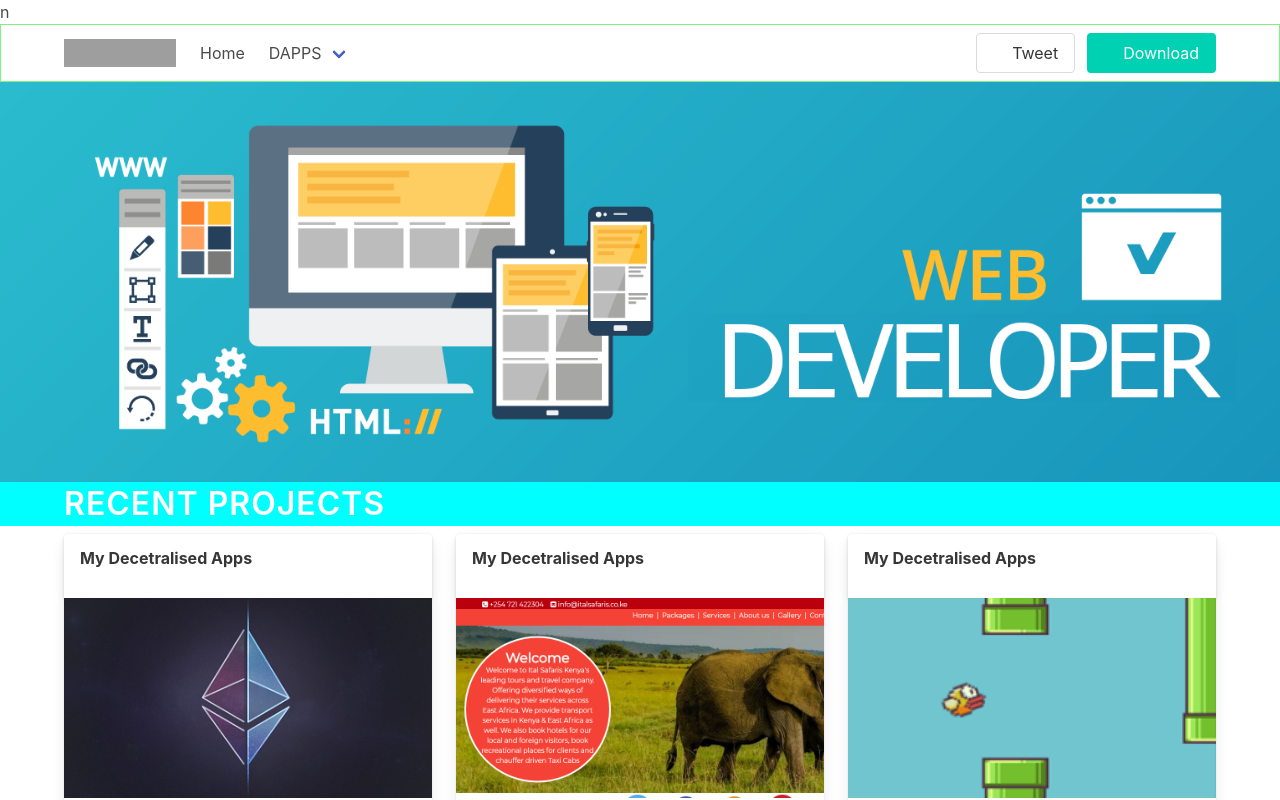
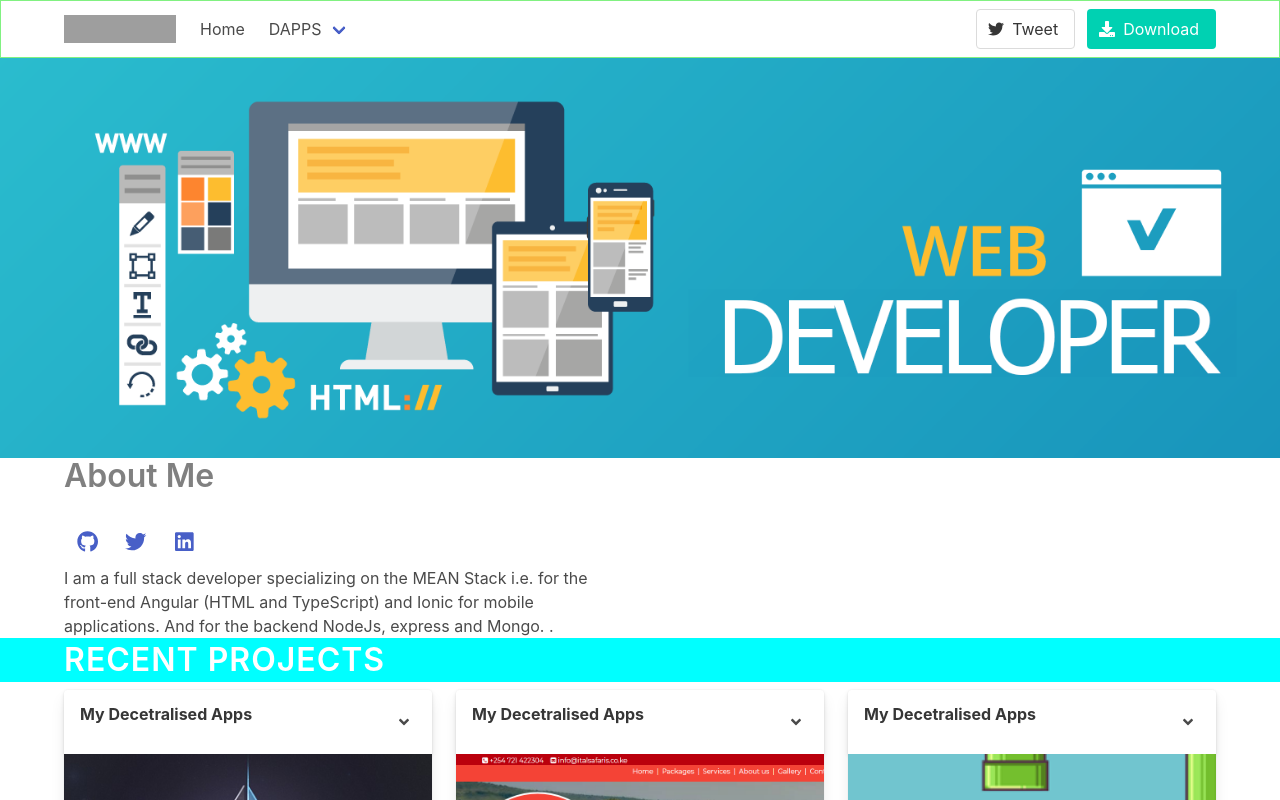
Before and after one commit to soutionscience/angularPlayground, an Angular app: page /home in a window 1280 px wide. Shown: the top 800 px of the page. Built offline with nearby package versions, Linux system fonts and the light colour scheme; grey boxes are pictures that could not be loaded.

Commit message:
added check balance

```diff
--- /dev/null
+++ b/src/app/about/about.component.css
@@ -0,0 +1,6 @@
+h1{
+    color: gray;
+}
+span{
+   margin: 0px;
+}
--- /dev/null
+++ b/src/app/about/about.component.html
@@ -0,0 +1,32 @@
+<div class="main">
+<div class="container">
+  <div class="about">
+    <h1 class="title is-primary">About Me</h1>
+    <div class="columns">
+      <div class="column is-half">
+      <div class="icons">
+          <a class="icon is-large is-right" href="#" target="blank">
+              <i class="fab fa-github fa-lg" ></i>
+          </a>
+          <a class="icon is-large is-right" href="#" target="blank">
+              <i class="fab fa-twitter fa-lg"></i>
+          </a>
+          <a class="icon is-large is-right" href="#" target="blank">
+              <i class="fab fa-linkedin fa-lg"></i>
+          </a>
+
+
+      </div>
+      <div class="content">
+        <p>
+            I am a full stack developer specializing on the MEAN Stack i.e.
+            for the front-end Angular (HTML and TypeScript) and Ionic for mobile applications.
+            And for the backend NodeJs, express and Mongo. .
+        </p>
+      </div>
+      </div>
+    </div>
+
+  </div>
+</div>
+</div>
--- /dev/null
+++ b/src/app/about/about.component.ts
@@ -0,0 +1,15 @@
+import { Component, OnInit } from '@angular/core';
+
+@Component({
+  selector: 'app-about',
+  templateUrl: './about.component.html',
+  styleUrls: ['./about.component.css']
+})
+export class AboutComponent implements OnInit {
+
+  constructor() { }
+
+  ngOnInit() {
+  }
+
+}
--- /dev/null
+++ b/src/app/animations/app-animations.ts
@@ -0,0 +1 @@
+import {trigger, state, transition} from '@angular/animations'
--- a/src/app/app-routing/app-routing.module.ts
+++ b/src/app/app-routing/app-routing.module.ts
@@ -8,7 +8,7 @@ import { FormsModule, ReactiveFormsModule } from '@angular/forms';
 
 const routes: Routes =[
   {path: '', loadChildren: './website.module#WebsiteModule'},
-  {path: '', redirectTo: 'dapps/playground', pathMatch: 'full'},
+  {path: '', redirectTo: '/home', pathMatch: 'full'}
 
 ]
 
--- a/src/app/app-routing/home.module.ts
+++ b/src/app/app-routing/home.module.ts
@@ -6,6 +6,7 @@ import { CertificationsComponent } from '../certifications/certifications.compon
 import { ProjectsComponent } from '../projects/projects.component';
 import { NavbarComponent } from '../navbar/navbar.component';
 import { BannerComponent } from '../banner/banner.component';
+import { AboutComponent } from '../about/about.component';
 
 
 
@@ -20,6 +21,6 @@ const routes: Routes =[
     CommonModule,
     RouterModule.forChild(routes)
   ],
-  declarations: [HomeComponent, CertificationsComponent, ProjectsComponent, BannerComponent]
+  declarations: [HomeComponent, CertificationsComponent, ProjectsComponent, BannerComponent, AboutComponent]
 })
 export class HomeModule { }
--- a/src/app/app.module.ts
+++ b/src/app/app.module.ts
@@ -3,6 +3,7 @@ import { NgModule } from '@angular/core';
 
 import { AppComponent } from './app.component';
 import { AppRoutingModule } from './app-routing/app-routing.module';
+import { BrowserAnimationsModule } from '@angular/platform-browser/animations';
 import { NavbarComponent } from './navbar/navbar.component';
 import { FormsModule, ReactiveFormsModule } from '@angular/forms';
 
@@ -10,6 +11,7 @@ import { FormsModule, ReactiveFormsModule } from '@angular/forms';
   declarations: [],
   imports: [
     BrowserModule,
+    BrowserAnimationsModule,
     AppRoutingModule
   ],
   providers: [],
--- a/src/app/home/home.component.html
+++ b/src/app/home/home.component.html
@@ -1,3 +1,4 @@
 <app-banner></app-banner>
+<app-about></app-about>
 <app-projects></app-projects>
 <app-certifications></app-certifications>
--- a/src/app/navbar/navbar.component.html
+++ b/src/app/navbar/navbar.component.html
@@ -1,4 +1,4 @@
-n<nav class="navbar is-outlined">
+<nav class="navbar is-outlined">
   <div class="container">
   <div class="navbar-brand">
     <a class="navbar-item" href="https://bulma.io">
@@ -13,7 +13,7 @@ n<nav class="navbar is-outlined">
 
   <div id="navbarExampleTransparentExample" class="navbar-menu">
     <div class="navbar-start">
-      <a routerLink="/" class="navbar-item" href="https://bulma.io/">
+      <a routerLink="/home" class="navbar-item">
         Home
       </a>
       <div class="navbar-item has-dropdown is-hoverable">
@@ -21,7 +21,7 @@ n<nav class="navbar is-outlined">
           DAPPS
         </a>
         <div class="navbar-dropdown is-boxed">
-          <a  routerLink ="dapps/playground" class="navbar-item" href="/documentation/overview/start/">
+          <a  routerLink ="/dapps/playground" class="navbar-item">
             Playground
           </a>
           <a class="navbar-item" href="https://bulma.io/documentation/modifiers/syntax/">
--- a/src/app/services/web3-service.service.ts
+++ b/src/app/services/web3-service.service.ts
@@ -1,6 +1,7 @@
 import { Injectable } from '@angular/core';
 import Web3 from 'web3';
 import { bindNodeCallback, Observable } from 'rxjs';
+import { runInThisContext } from 'vm';
 
 declare var window: any;
 
@@ -150,11 +151,13 @@ flattenSource(src){
   return src.replace(/\n/g, ' ');
 }
 
-doDeployContract(byteCode, abiDef, gas): Observable <any[]>{
-  let  abiDefinition = JSON.parse(abiDef);
+ doDeployContract(byteCode, abiDef, gas): Observable <any[]>{
+  //let myCoinbase = '';
+ let  abiDefinition = JSON.parse(abiDef);
   let contract = this.web3.eth.contract(abiDefinition);
   let params = { //create params
-    from: this.web3.eth.coinbase,
+    //from: this.web3.eth.getCoinbase((err,coinbase)=>{return coinbase+ ''}),
+     from: this.web3.coinbase,
     data: byteCode,
     gas: gas
 
@@ -172,12 +175,14 @@ doDeployContract(byteCode, abiDef, gas): Observable <any[]>{
       if(result.address){
         console.log("result address ", result.address)
         observer.next(result.address)
-      }else{
-        console.log("result transactionHash: ",result.transactionHash)
+      }
+      else{
+        console.log("result transactionHash: ",result)
         observer.next(result.transactionHash)
       }
-      observer.complete()
+
     }
+    observer.complete()
   })
 })
 
--- a/src/index.html
+++ b/src/index.html
@@ -7,6 +7,10 @@
 
   <meta name="viewport" content="width=device-width, initial-scale=1">
   <link rel="icon" type="image/x-icon" href="favicon.ico">
+
+  <script src="https://use.fontawesome.com/releases/v5.0.13/js/all.js"></script>
+  <script src="https://unpkg.com/bloomer/bundles/bloomer.min.js"></script>
+
 </head>
 <body>
   <app-root></app-root>
```
Also changed, not shown: 1 other file (tests, documents, lock files or other folders).
